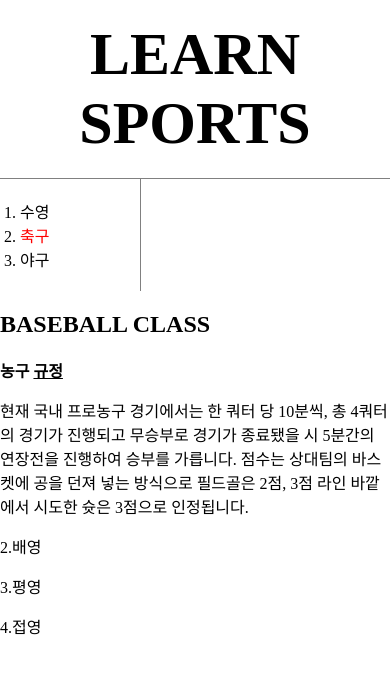
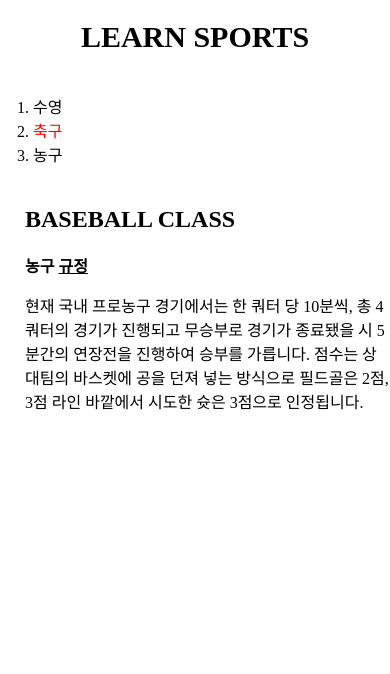
Before and after one commit to zzanghit/web1-study, a plain HTML site: page 3.html in a window 390 px wide. Drawn offline with Linux system fonts and the light colour scheme; a script that the page names is missing.

Commit message:
last html, css

```diff
--- a/3.html
+++ b/3.html
@@ -4,35 +4,7 @@
 <title>Baseball Room</title>
 <meta charset="utf-8">
 
-<!-- css -->
-<style>
-  body {
-    margin:0;
-  }
-  a {
-    color:black;
-    text-decoration: none;
-  }
-  .saw {
-    color:gray;
-  }
-  #active {
-    color:red;
-  }
-  h1 {
-    font-size: 60px;
-    text-align: center;
-    border-bottom:1px solid gray;
-    margin:0;
-    padding:20px;
-  }
-  ol {
-    border-right:1px solid gray;
-    width:100px;
-    margin:0;
-    padding:20px;
-  }
-</style>
+<link rel="stylesheet" href="style.css">
 
 <!-- Global site tag (gtag.js) - Google Analytics -->
 <script async src="https://www.googletagmanager.com/gtag/js?id=UA-174180151-1"></script>
@@ -48,19 +20,21 @@
 
 <body>
 <h1><a href="index.html">LEARN SPORTS</a></h1>
+<div id="grid">
 <ol>
 <li><a href="1.html">수영</a></li>
 <li><a href="2.html" class="saw" id="active">축구</a></li>
-<li><a href="3.html">야구</a></li>
+<li><a href="3.html">농구</a></li>
 </ol>
+<div id="article">
 
 <h2>BASEBALL CLASS</h2>
 
 <strong>농구 <u>규정</u></strong>
 <p>현재 국내 프로농구 경기에서는 한 쿼터 당 10분씩, 총 4쿼터의 경기가 진행되고 무승부로 경기가 종료됐을 시 5분간의 연장전을 진행하여 승부를 가릅니다. 점수는 상대팀의 바스켓에 공을 던져 넣는 방식으로 필드골은 2점, 3점 라인 바깥에서 시도한 슛은 3점으로 인정됩니다.</p>
 
- <p>2.배영</p> <p>3.평영</p> <p>4.접영</p>
-
+</div>
+</div>
  <p>
    <div id="disqus_thread"></div>
    <script>
--- /dev/null
+++ b/style.css
@@ -0,0 +1,48 @@
+body {
+  margin:0;
+}
+a {
+  color:black;
+  text-decoration: none;
+}
+.saw {
+  color:gray;
+}
+#active {
+  color:red;
+}
+h1 {
+  font-size: 60px;
+  text-align: center;
+  border-bottom:1px solid gray;
+  margin:0;
+  padding:20px;
+}
+ol {
+  border-right:1px solid gray;
+  width:100px;
+  margin:0;
+  padding:20px;
+}
+#grid {
+  display: grid;
+  grid-template-columns: 150px 1fr;
+}
+#grid ol {
+  padding-left:33px;
+}
+#grid #article {
+  padding-left: 25px;
+}
+@media(max-width:800px) {
+  #grid {
+    display: block;
+  }
+  ol {
+    border-right:none;
+  }
+  h1 {
+    border-bottom:none;
+    font-size: 30px;
+  }
+}
```
Also changed, not shown: 1.html (+6 -31 lines), 2.html (+2 -40 lines), box.html (+1 -1 lines), grid.html (added, +26 -0 lines), index.html (+31 -6 lines).
